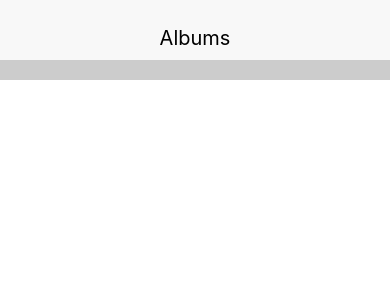
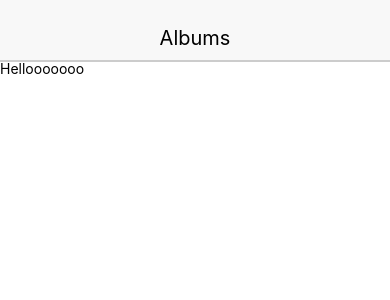
Before and after one commit to kirkdrichardson/album-app, a React Native app: screen / in a window 390 px wide. Shown: the top 300 px of the page. Built offline with nearby package versions, Linux system fonts and the light colour scheme.

Commit message:
added header & album list components

```diff
--- a/App.js
+++ b/App.js
@@ -1,13 +1,17 @@
 // import library to help create Component
 import React from 'react';
-// import { Text } from 'react-native';
-import Header from './src/components/header.js';
+import { View } from 'react-native';
+import Header from './src/components/Header.js';
+import AlbumList from './src/components/AlbumList.js';
 // create Component
 
 // render it to device
-
+console.log('he');
 const App = () => (
-  <Header />
+  <View>
+    <Header headerText={'Albums'} />
+    <AlbumList />
+  </View>
 );
 
 
--- /dev/null
+++ b/src/components/AlbumList.js
@@ -0,0 +1,17 @@
+import React, { Component } from 'react';
+import { View, Text } from 'react-native';
+
+class AlbumList extends Component {
+  componentWillMount() {
+    console.log('component will mount maybe');
+  }
+render() {
+  return (
+    <View>
+      <Text>Hellooooooo</Text>
+    </View>
+  );
+}
+}
+
+export default AlbumList;
--- a/src/components/header.js
+++ b/src/components/Header.js
@@ -1,11 +1,11 @@
 import React from 'react';
 import { Text, View } from 'react-native';
 
-const Header = () => {
+const Header = (props) => {
   const { textStyle, viewStyle } = styles;
   return (
     <View style={viewStyle}>
-      <Text style={textStyle}>Albums</Text>
+      <Text style={textStyle}>{props.headerText}</Text>
     </View>
   );
 };
@@ -17,9 +17,11 @@ const styles = {
     alignItems: 'center',
     height: 60,
     paddingTop: 15,
-    shadowColor: 'black',
-    shadowOffset: { width: 0, height: 20 },
-    shadowOpacity: 0.2
+    shadowColor: 'black', // shadow* is for iOS
+    shadowOffset: { width: 0, height: 2 },
+    shadowOpacity: 0.2,
+    elevation: 2, // bottom border shadow for android
+    position: 'relative'
   },
   textStyle: {
     fontSize: 20
```
